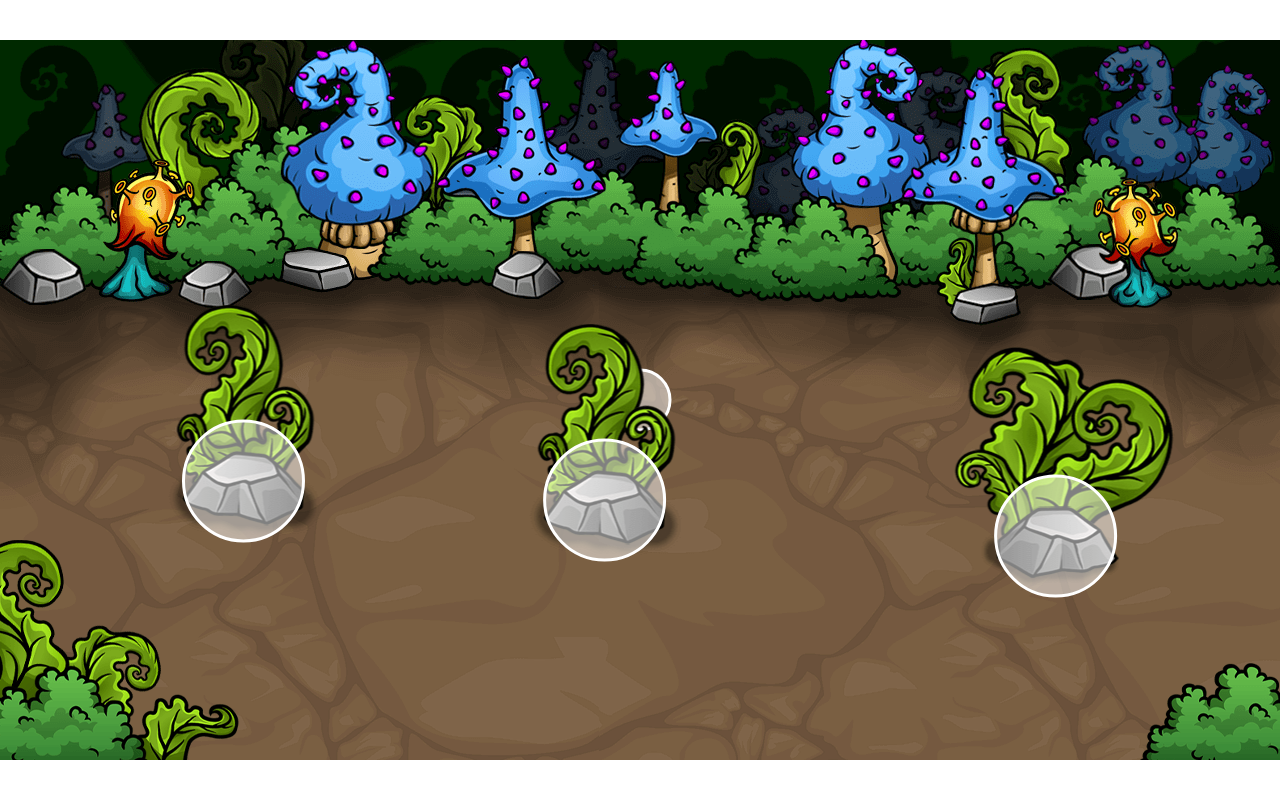
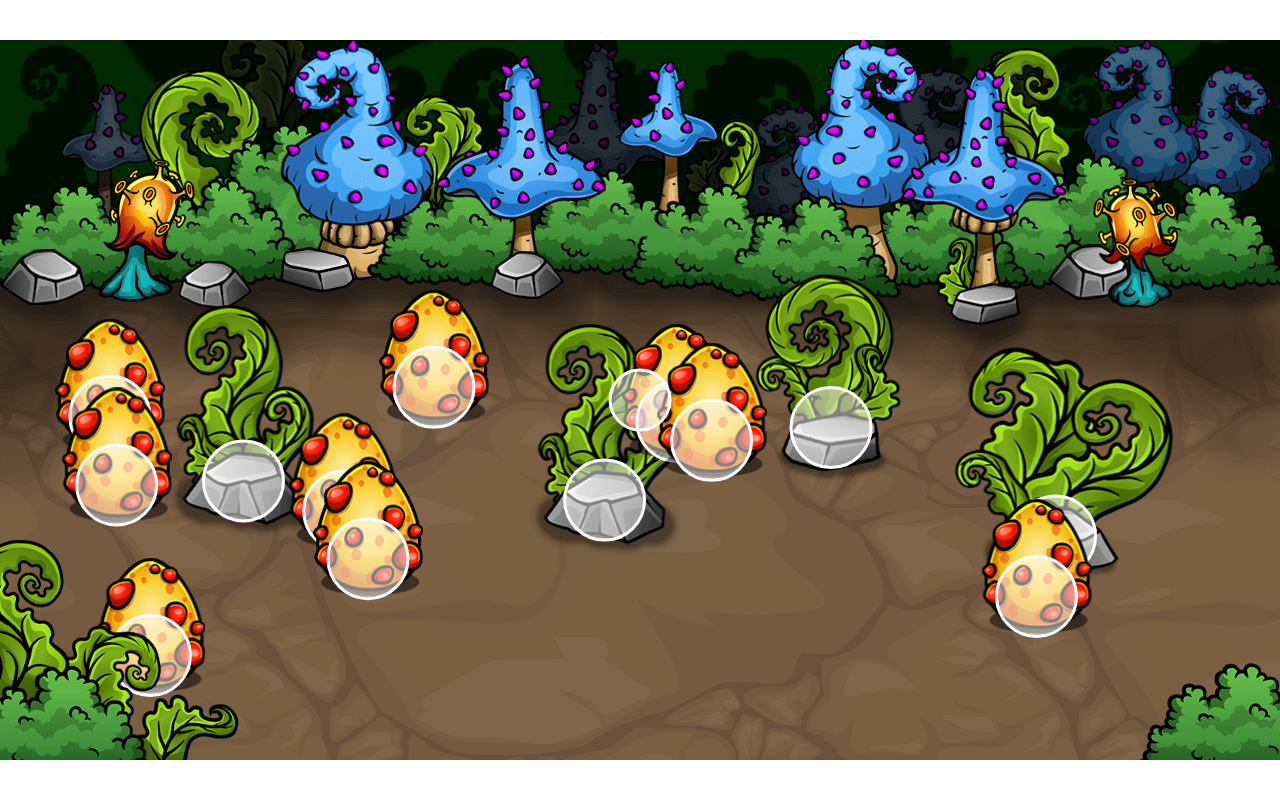
Before and after one commit to sandymohamed/2dWebGame, a plain HTML site: page index.html in a window 1280 px wide. Drawn offline with Linux system fonts and the light colour scheme; files whose address does not match are found by name.

Commit message:
ADD egg timer

```diff
--- a/index.html
+++ b/index.html
@@ -10,6 +10,8 @@
     <canvas id="canvas1"></canvas>
     <img id="overlay" src="./assets/images/overlay.png" alt="overlay">
     <img id="obstacles" src="./assets/images/obstacles.png" alt="obstacles">
+    <img id="bull" src="./assets/images/bull.png" alt="bull">
+    <img id="egg" src="./assets/images/egg.png" alt="egg">
 
 
     <script src="script.js"></script>
--- a/script.js
+++ b/script.js
@@ -19,11 +19,27 @@ window.addEventListener('load', function () {
             this.speedY = 0;
             this.dx = 0;
             this.dy = 0;
-            this.speedModifier = 50;
+            this.speedModifier = 5;
+            this.spriteWidth = 255;
+            this.spriteHeight = 255;
+            this.width = this.spriteWidth;
+            this.height = this.spriteHeight;
+            this.spriteX;
+            this.spriteY;
+            this.frameX = 0;
+            this.frameY = 0;
+            this.image = document.getElementById('bull');
 
         }
 
         draw(context) {
+            context.drawImage(this.image,
+                this.frameX * this.spriteWidth, this.frameY * this.spriteHeight,
+                this.spriteWidth, this.spriteHeight,
+                this.spriteX, this.spriteY,
+                this.width, this.height)
+
+            if (this.game.debug) {
                 context.beginPath();
                 // x,y, radius, start angel of radiants , end angel of radiants
                 context.arc(this.collisionX, this.collisionY, this.collisionRadius, 0, Math.PI * 2);
@@ -36,14 +52,27 @@ window.addEventListener('load', function () {
                 context.moveTo(this.collisionX, this.collisionY);
                 context.lineTo(this.game.mouse.x, this.game.mouse.y);
                 context.stroke();
+            }
 
 
         }
 
 
         update() {
+
             this.dx = this.game.mouse.x - this.collisionX;
             this.dy = this.game.mouse.y - this.collisionY;
+            const angel = Math.atan2(this.dy, this.dx)
+
+            if (angel < -2.74 || angel > 2.74) this.frameY = 6;
+            else if (angel < -1.96) this.frameY = 7;
+            else if (angel < -1.17) this.frameY = 0;
+            else if (angel < -0.39) this.frameY = 1;
+            else if (angel < 0.39) this.frameY = 2;
+            else if (angel < 1.17) this.frameY = 3;
+            else if (angel < 1.96) this.frameY = 4;
+            else if (angel < 2.74) this.frameY = 5;
+
             const distance = Math.hypot(this.dy, this.dx);
 
 
@@ -57,6 +86,20 @@ window.addEventListener('load', function () {
             }
             this.collisionX += this.speedX * this.speedModifier;
             this.collisionY += this.speedY * this.speedModifier;
+
+            this.spriteX = this.collisionX - this.width * 0.5;
+            this.spriteY = this.collisionY - this.height * 0.5 - 100;
+
+            // horizontal boundaries
+            if (this.collisionX < this.collisionRadius) this.collisionX = this.collisionRadius;
+            else if (this.collisionX > this.game.width - this.collisionRadius) this.collisionX = this.game.width - this.collisionRadius;
+
+            // vertical boundaries
+            if (this.collisionY < this.game.topMargn + this.collisionRadius) this.collisionY = this.game.topMargn + this.collisionRadius;
+            else if (this.collisionY > this.game.height - this.collisionRadius) this.collisionY = this.game.height - this.collisionRadius;
+
+
+            this
 
             this.game.obstacles.forEach(obstacle => {
                 let [collision, distance, sumOfRadi, dx, dy] = this.game.checkCollision(this, obstacle);
@@ -81,7 +124,7 @@ window.addEventListener('load', function () {
             this.game = game;
             this.collisionX = Math.random() * this.game.width;
             this.collisionY = Math.random() * this.game.height;
-            this.collisionRadius = 60;
+            this.collisionRadius = 40;
             this.image = document.getElementById('obstacles');
             this.spriteWidth = 250;
             this.spriteHeight = 250;
@@ -99,6 +142,8 @@ window.addEventListener('load', function () {
             context.drawImage(this.image, this.frameX * this.spriteWidth, this.frameY * this.spriteHeight,
                 this.spriteWidth, this.spriteHeight,
                 this.spriteX, this.spriteY, this.width, this.height);
+
+            if (this.game.debug) {
                 context.beginPath();
                 // x,y, radius, start angel of radiants , end angel of radiants
                 context.arc(this.collisionX, this.collisionY, this.collisionRadius, 0, Math.PI * 2);
@@ -107,7 +152,45 @@ window.addEventListener('load', function () {
                 context.fill();
                 context.restore();
                 context.stroke();
+            }
 
+
+        }
+    }
+
+    class Egg {
+        constructor(game) {
+            this.game = game;
+            this.collisionRadius = 40;
+            this.margin = this.collisionRadius * 2;
+            this.collisionX = this.margin + (Math.random() * (this.game.width - this.margin * 2));
+            this.collisionY = this.game.topMargn + (Math.random() * (this.game.height - this.game.topMargn - this.margin));
+            this.image = document.getElementById('egg');
+            this.spriteWidth = 110;
+            this.spriteHeight = 135;
+            this.width = this.spriteWidth;
+            this.height = this.spriteHeight;
+            this.spriteX = this.collisionX - this.width * 0.5;
+            this.spriteY = this.collisionY - this.height * 0.5 - 30;
+
+
+        }
+
+        draw(context) {
+            context.drawImage(this.image, this.spriteX, this.spriteY);
+
+
+            if (this.game.debug) {
+                context.beginPath();
+                // x,y, radius, start angel of radiants , end angel of radiants
+                context.arc(this.collisionX, this.collisionY,
+                    this.collisionRadius, 0, Math.PI * 2);
+                context.save();
+                context.globalAlpha = 0.5;
+                context.fill();
+                context.restore();
+                context.stroke();
+            }
         }
     }
 
@@ -118,9 +201,17 @@ window.addEventListener('load', function () {
             this.width = this.canvas.width;
             this.height = this.canvas.height;
             this.topMargn = 260;
+            this.debug = true;
             this.player = new Player(this);
+            this.fps = 70;
+            this.timer = 0;
+            this.interval = 1000 / this.fps;
+            this.eggTimer = 0;
+            this.eggInterval = 500;
             this.numberOfObstacles = 10;
+            this.maxEggs = 10;
             this.obstacles = [];
+            this.eggs = [];
             this.mouse = {
                 x: this.width * 0.5,
                 y: this.height * 0.5,
@@ -151,13 +242,36 @@ window.addEventListener('load', function () {
 
             });
 
+
+            window.addEventListener('keydown', (e) => {
+                if (e.key == 'd') this.debug = !this.debug;
+            });
+
         }
-        render(context) {
+        render(context, deltaTime) {
+            if (this.timer > this.interval) {
+                context.clearRect(0, 0, this.width, this.height)
+                // animate next frame
+                this.obstacles.forEach(obstacle =>
+                    obstacle.draw(context));
+
+                this.eggs.forEach(egg =>
+                    egg.draw(context));
                 this.player.draw(context);
                 this.player.update();
-            this.obstacles.forEach(obstacle =>
-                obstacle.draw(context)
-            )
+                this.timer = 0;
+
+            }
+            this.timer += deltaTime;
+
+            // add eggs periodically
+            if (this.eggTimer > this.eggInterval && this.eggs.length < this.maxEggs) {
+                this.addEgg();
+                this.eggTimer = 0;
+            } else {
+                this.eggTimer += deltaTime;
+            }
+
         }
 
         checkCollision(a, b) {
@@ -169,6 +283,14 @@ window.addEventListener('load', function () {
 
 
         }
+
+
+        addEgg() {
+
+            this.eggs.push(new Egg(this))
+
+        }
+
 
         init() {
 
@@ -188,7 +310,7 @@ window.addEventListener('load', function () {
                     }
 
                 });
-                const margin = testObstacle.collisionRadius * 2;
+                const margin = testObstacle.collisionRadius * 3;
                 if (!overlap &&
                     testObstacle.spriteX > 0 &&
                     testObstacle.spriteX < this.width - testObstacle.width &&
@@ -211,12 +333,15 @@ window.addEventListener('load', function () {
     console.log(game);
 
 
-    function animate() {
-        ctx.clearRect(0, 0, canvas.width, canvas.height)
-        game.render(ctx);
+    let lastTime = 0;
+    function animate(timeStamp) {
+        const deltaTime = timeStamp - lastTime;
+        lastTime = timeStamp;
+        // ctx.clearRect(0, 0, canvas.width, canvas.height)
+        game.render(ctx, deltaTime);
 
         window.requestAnimationFrame(animate);
     }
 
-    animate();
+    animate(0);
 })
--- a/style.css
+++ b/style.css
@@ -21,6 +21,6 @@
 
 }
 
-#obstacles {
+#obstacles, #bull, #egg {
     display: none;
 }
```
Lines whose indentation alone changed are shown as unchanged.
